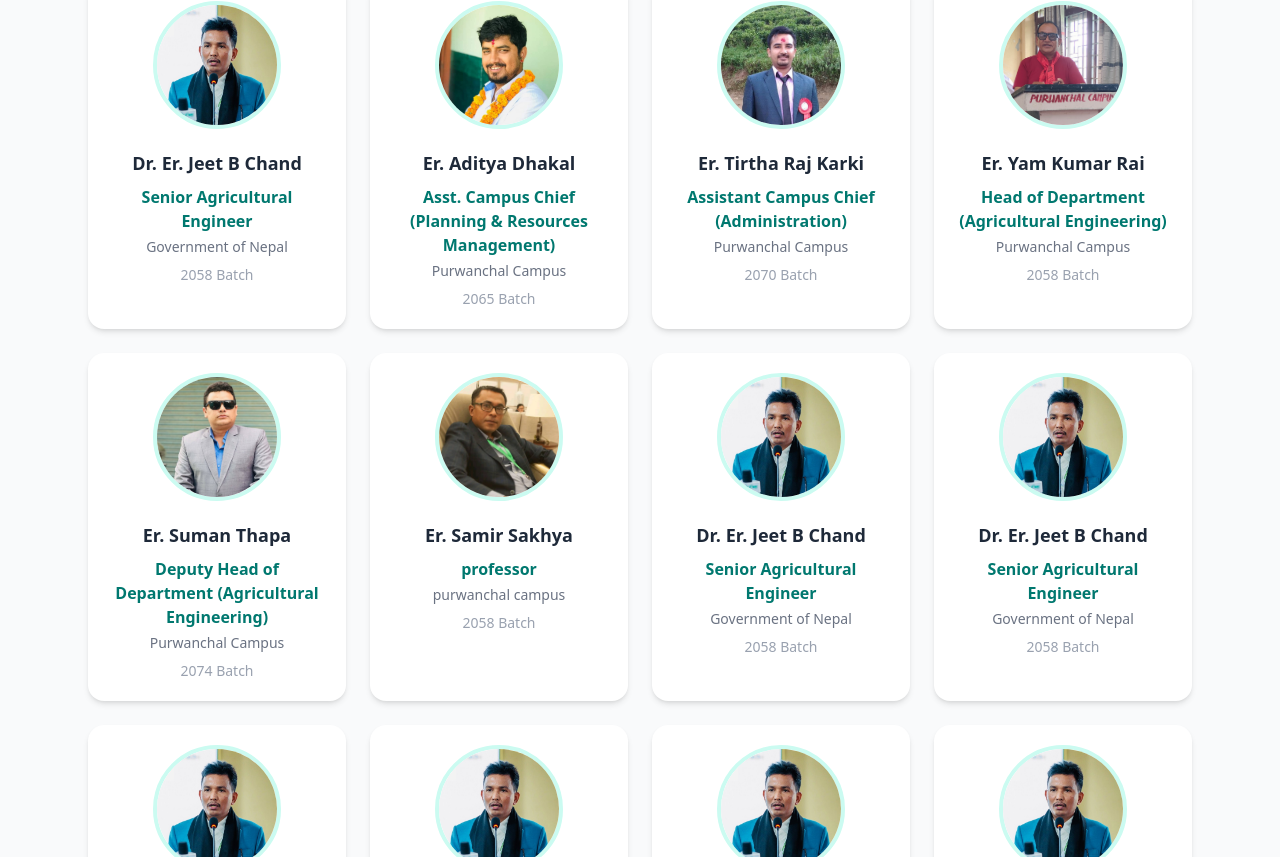
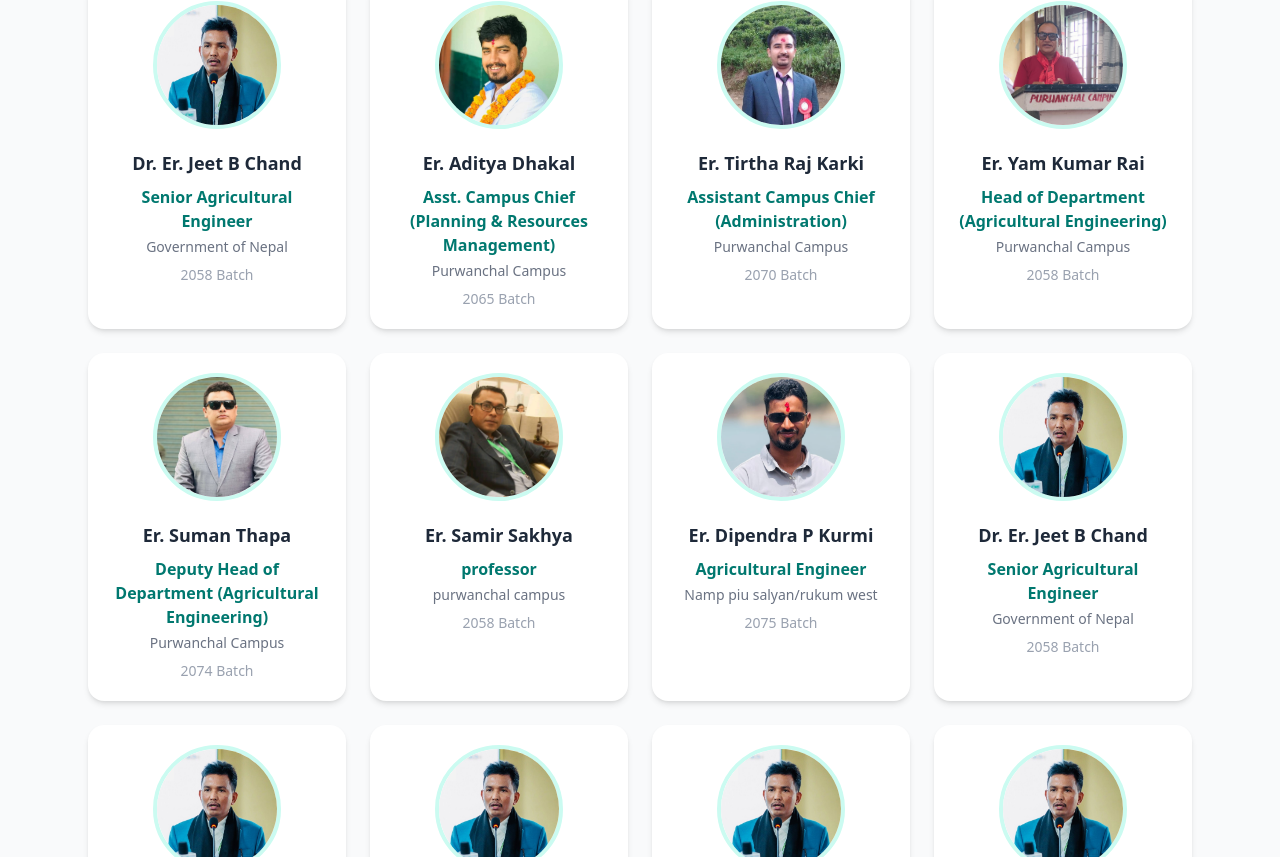
Before and after one commit to naess-c/naess-website-, a Next.js app: page /alumni in a window 1280 px wide. Shown: the part 479-1336 px from the top of the page. Built offline with nearby package versions, Linux system fonts and the light colour scheme.

Commit message:
Homepage update

```diff
--- a/app/alumni/page.tsx
+++ b/app/alumni/page.tsx
@@ -44,11 +44,11 @@ export default function AlumniPage() {
       batch: "2058 Batch",
       image: "/alumni/alumni6.jpg",
     },{
-      name: "Dr. Er. Jeet B Chand",
-      position: "Senior Agricultural Engineer",
-      organization: "Government of Nepal",
-      batch: "2058 Batch",
-      image: "/alumni/alumni1.jpg",
+      name: "Er. Dipendra P Kurmi",
+      position: "Agricultural Engineer",
+      organization: "Namp piu salyan/rukum west",
+      batch: "2075 Batch",
+      image: "/alumni/alumni7.jpeg",
     },{
       name: "Dr. Er. Jeet B Chand",
       position: "Senior Agricultural Engineer",
```
Also changed, not shown: public/alumni/alumni7.jpeg (added).
